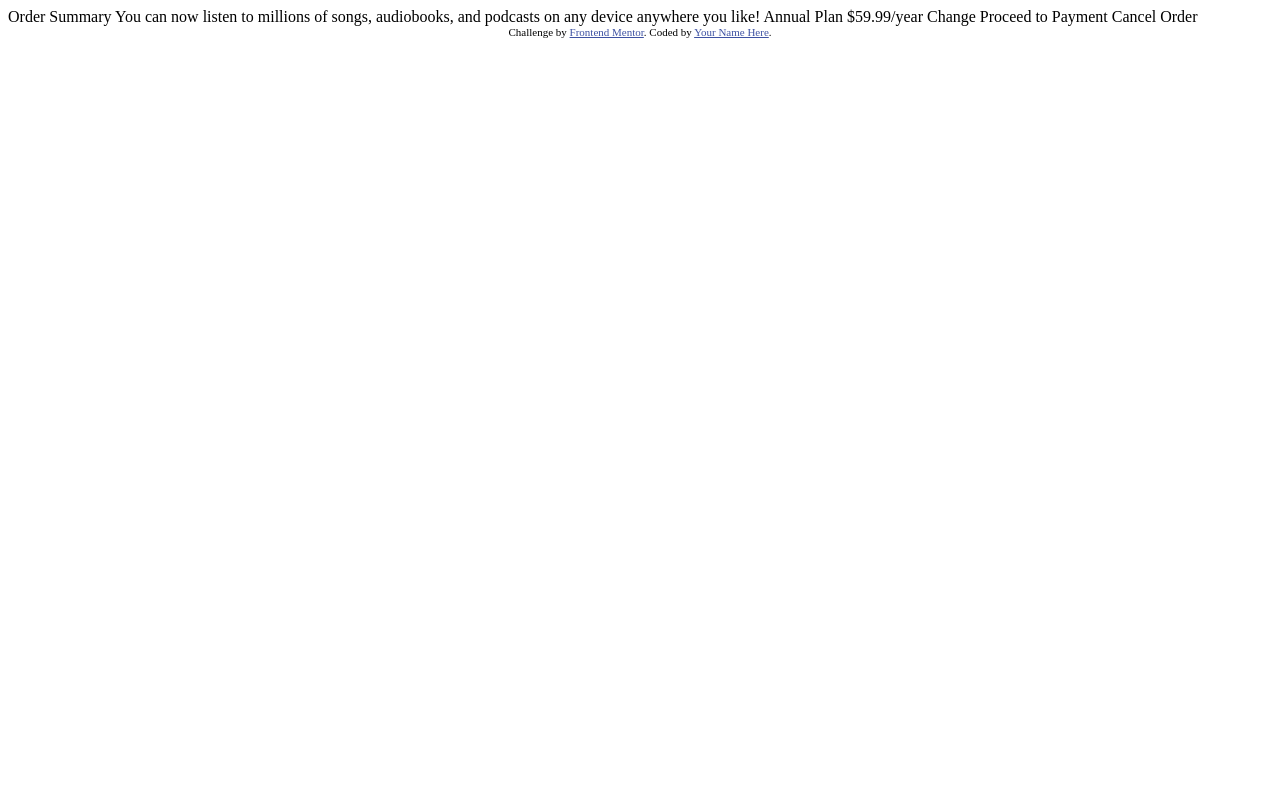
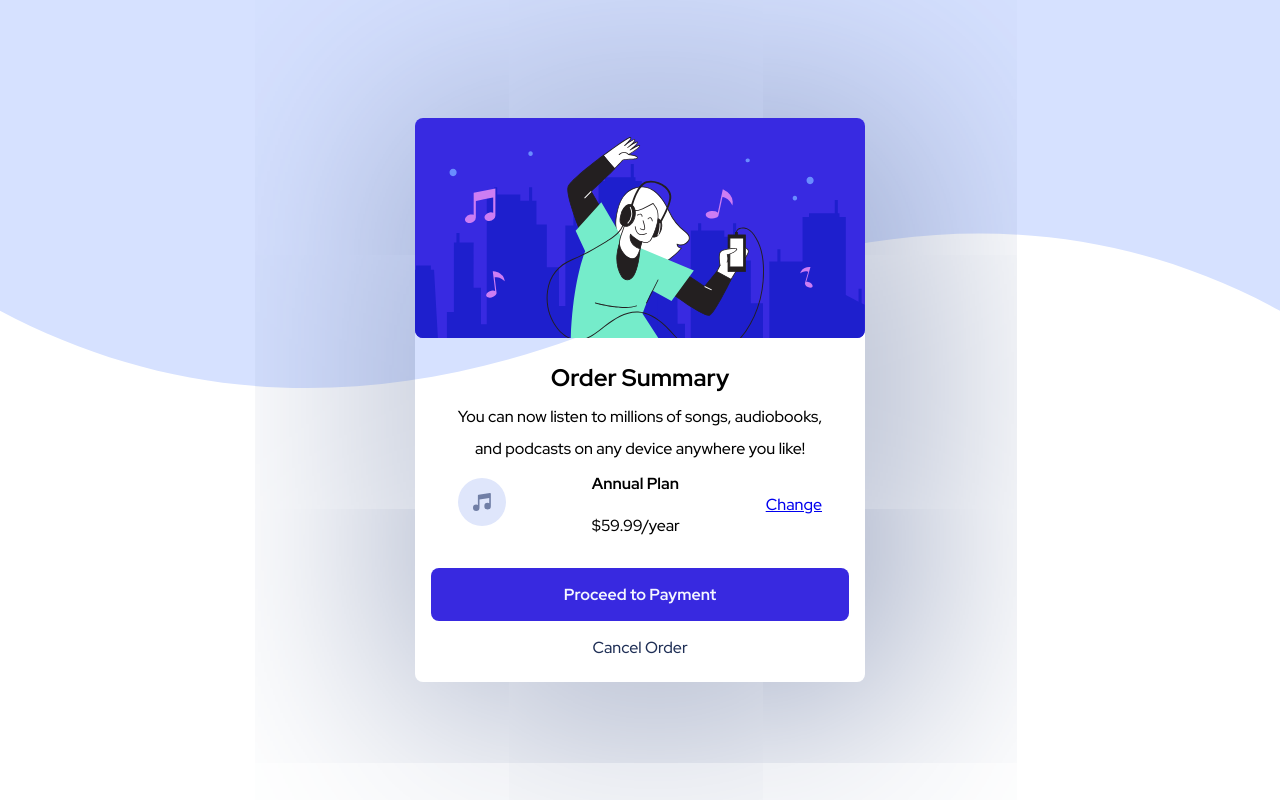
Before and after one commit to Mr-M1M3/order-summary-frontendmentor, a plain HTML site: page index.html in a window 1280 px wide. Drawn offline with Linux system fonts and the light colour scheme.

Commit message:
Final Commit

```diff
--- a/index.html
+++ b/index.html
@@ -1,37 +1,72 @@
 <!DOCTYPE html>
 <html lang="en">
   <head>
-  <meta charset="UTF-8">
-  <meta name="viewport" content="width=device-width, initial-scale=1.0"> <!-- displays site properly based on user's device -->
-
-  <link rel="icon" type="image/png" sizes="32x32" href="./images/favicon-32x32.png">
+    <meta charset="UTF-8" />
+    <!-- displays site properly based on user's device -->
+    <meta name="viewport" content="width=device-width, initial-scale=1.0" />
+    <!-- google fonts CDN -->
+    <link rel="preconnect" href="https://fonts.googleapis.com">
+    <link rel="preconnect" href="https://fonts.gstatic.com" crossorigin>
+    <link href="https://fonts.googleapis.com/css2?family=Red+Hat+Display:wght@500;700;900&display=swap" rel="stylesheet">
+    <link
+      rel="icon"
+      type="image/png"
+      sizes="32x32"
+      href="./public/images/favicon-32x32.png"
+    />
 
     <title>Frontend Mentor | Order summary card</title>
-
-  <!-- Feel free to remove these styles or customise in your own stylesheet 👍 -->
-  <style>
-    .attribution { font-size: 11px; text-align: center; }
-    .attribution a { color: hsl(228, 45%, 44%); }
+    <link rel="stylesheet" href="./public/styles/css/style.css">
     </style>
   </head>
   <body>
+    <!-- don't need any nav element -->
+    <!-- don't need any header element -->
+    <main>
+      <div class="card">
+        <div class="card-image">
+          <img
+            src="./public/images/illustration-hero.svg"
+            alt="image failed to load :(, check your internet connection"
+          />
+        </div>
+        <div class="card-body">
+          <h2 class="card-heading">Order Summary</h2>
+          <p>
+            You can now listen to millions of songs, audiobooks, and podcasts on
+            any device anywhere you like!
+          </p>
+          <div class="pricing">
+            <div class="icon">
+              <img src="./public/images/icon-music.svg" alt="" />
+            </div>
+            <div class="price">
+              <strong>Annual Plan</strong>
+              <br />
+              <br>
+              <span>$59.99/year</span>
+            </div>
+            <div class="change">
+              <a href="#">Change</a>
+            </div>
+          </div>
+        </div>
+        <div class="card-footer">
+          <a href="#" class="pay">Proceed to Payment</a>
+          <a href="#" class="cancel">Cancel Order</a>
+        </div>
+      </div>
+    </main>
 
-  Order Summary
-
-  You can now listen to millions of songs, audiobooks, and podcasts on any
-  device anywhere you like!
-
-  Annual Plan
-  $59.99/year
-
-  Change
-
-  Proceed to Payment
-  Cancel Order
+    <!--
+--|--|--
 
   <div class="attribution">
     Challenge by <a href="https://www.frontendmentor.io?ref=challenge" target="_blank">Frontend Mentor</a>.
     Coded by <a href="#">Your Name Here</a>.
   </div>
+
+  --|--|-----|
+         -->
   </body>
 </html>
--- /dev/null
+++ b/public/styles/scss/style.scss
@@ -0,0 +1,102 @@
+*, *::before, *::after{
+    padding: 0;
+    margin: 0;
+    box-sizing: border-box !important;
+    font-family: 'Red Hat Display', sans-serif;
+}
+html{
+    height: auto;
+    min-height: 100vh;
+    display: flex;
+    flex-direction: column;
+    font-size: 16px;
+}
+body{
+    flex-grow: 1;
+    display: grid;
+    grid-template-columns: 0.3fr;
+    grid-template-rows: 0.7fr;
+    justify-content: center;
+    align-content: center;
+    background-image: url('../../images/pattern-background-desktop.svg');
+    background-repeat: no-repeat;
+    background-size: contain;
+}
+main{
+    // border: 1px solid red;
+    padding: 0.5rem;
+    display: flex;
+    flex-direction: column;
+    border-radius: 0.5rem;
+    & > div {
+        // background-color: red;
+        flex-grow: 1;
+        border-radius: 0.5rem;
+        display: grid;
+        grid-template-columns: 1fr;
+        grid-template-rows: 0.3fr;
+        gap: 1.5rem;
+        box-shadow: 1rem 1.25rem 1000px hsl(224, 23%, 55%);
+    }
+}
+div.card {
+    & > div:first-child{
+        display: flex;
+        justify-content: center;
+        align-items: center;
+        img{
+            max-height: 100%;
+            min-width: 100%;
+            object-fit: cover;
+            border-radius: 0.5rem;
+        }
+    }
+    & > div:nth-child(2){
+        display: flex;
+        flex-direction: column;
+        justify-content: space-around;
+        & > h2{
+            text-align: center;
+        }
+        & > p{
+            padding: 0.5rem 2rem;
+            text-align: center;
+            line-height: 2rem;
+        }
+        & > div{
+            display: flex;
+            align-items: center;
+            justify-content: space-around;
+        }
+    }
+    & > div:last-child{
+        display: flex;
+        flex-direction: column;
+        justify-content: space-around;
+        padding: 0.5rem 1rem;
+
+        a:first-child{
+            color: hsl(225, 100%, 98%);
+            text-align: center;
+            text-decoration: none;
+            background-color: hsl(245, 75%, 52%);
+            padding: 1rem 0.5rem;
+            border-radius: 0.5rem;
+            font-weight: 700;
+        }
+        a:first-child:hover{
+            background-color: hsl(224, 23%, 55%);
+            transition: 0.125s ease-in;
+        }
+        a:last-child{
+            color: hsl(223, 47%, 23%);
+            text-align: center;
+            text-decoration: none;
+            padding: 1rem 0.5rem;
+            border-radius: 0.5rem;
+            &:hover{
+                font-weight: 900;
+            }
+        }
+    }
+}
```
Also changed, not shown: public/styles/css/style.css (added), 1 other file. Lines whose indentation alone changed are shown as unchanged.
